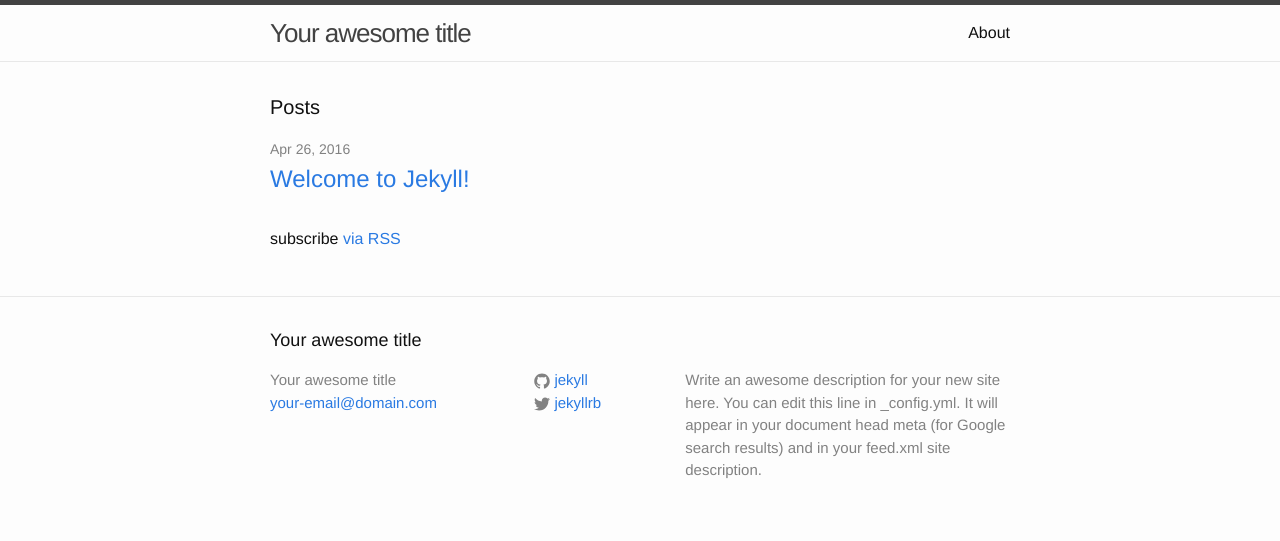
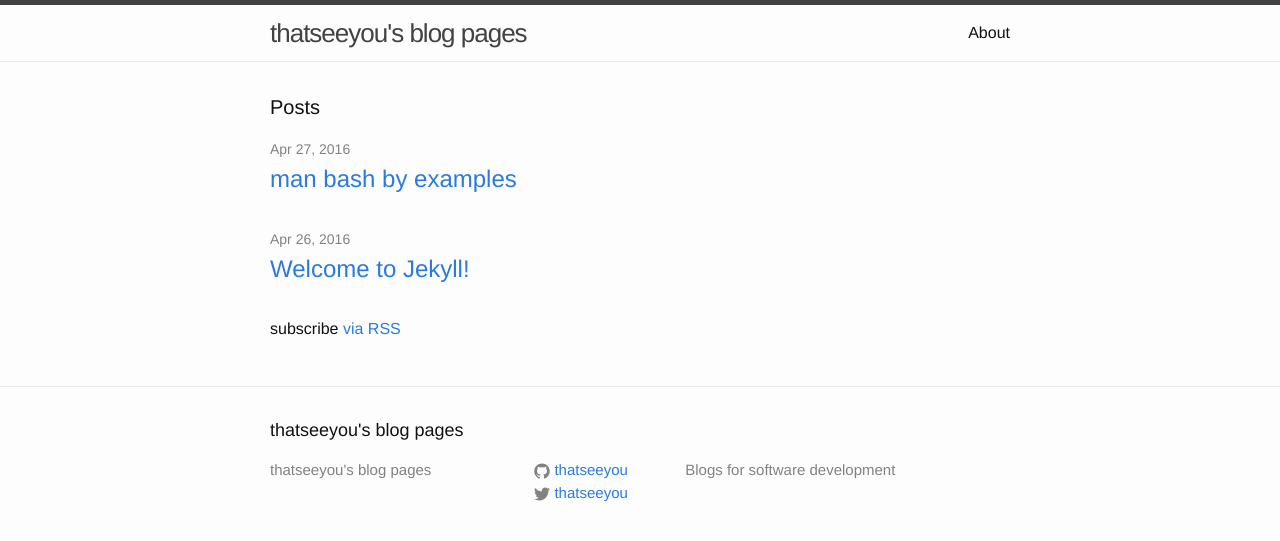
Before and after one commit to thatseeyou/thatseeyou.github.io, a Jekyll site: the page built from index.html, in a window 1280 px wide. Shown: the top 541 px of the page. Built offline with Jekyll 4.4.1, drawn with Linux system fonts in a browser that asks for light colours.

Commit message:
man bash by examples

```diff
--- a/_config.yml
+++ b/_config.yml
@@ -6,16 +6,33 @@
 # 'jekyll serve'. If you change this file, please restart the server process.
 
 # Site settings
-title: Your awesome title
-email: your-email@domain.com
+title: thatseeyou's blog pages
+#email:
 description: > # this means to ignore newlines until "baseurl:"
-  Write an awesome description for your new site here. You can edit this
-  line in _config.yml. It will appear in your document head meta (for
-  Google search results) and in your feed.xml site description.
+  Blogs for software development
 baseurl: "" # the subpath of your site, e.g. /blog
-url: "http://yourdomain.com" # the base hostname & protocol for your site
-twitter_username: jekyllrb
-github_username:  jekyll
+url: "http://thatseeyou.github.io" # the base hostname & protocol for your site
+twitter_username: thatseeyou
+github_username:  thatseeyou
 
 # Build settings
 markdown: kramdown
+
+# overridable github defaults
+#github: [metadata]
+kramdown:
+  input: GFM
+  hard_wrap: false
+gems:
+  - jekyll-coffeescript
+  - jekyll-paginate
+
+# not overridable github defaults
+# https://help.github.com/articles/configuring-jekyll/
+lsi: false
+safe: true
+#source: [your repo's top level directory]
+incremental: false
+highlighter: rouge
+gist:
+  noscript: false
```
Also changed, not shown: _posts/2016-04-28-man-bash-by-examples.md (added, +180 -0 lines), 1 other file.
